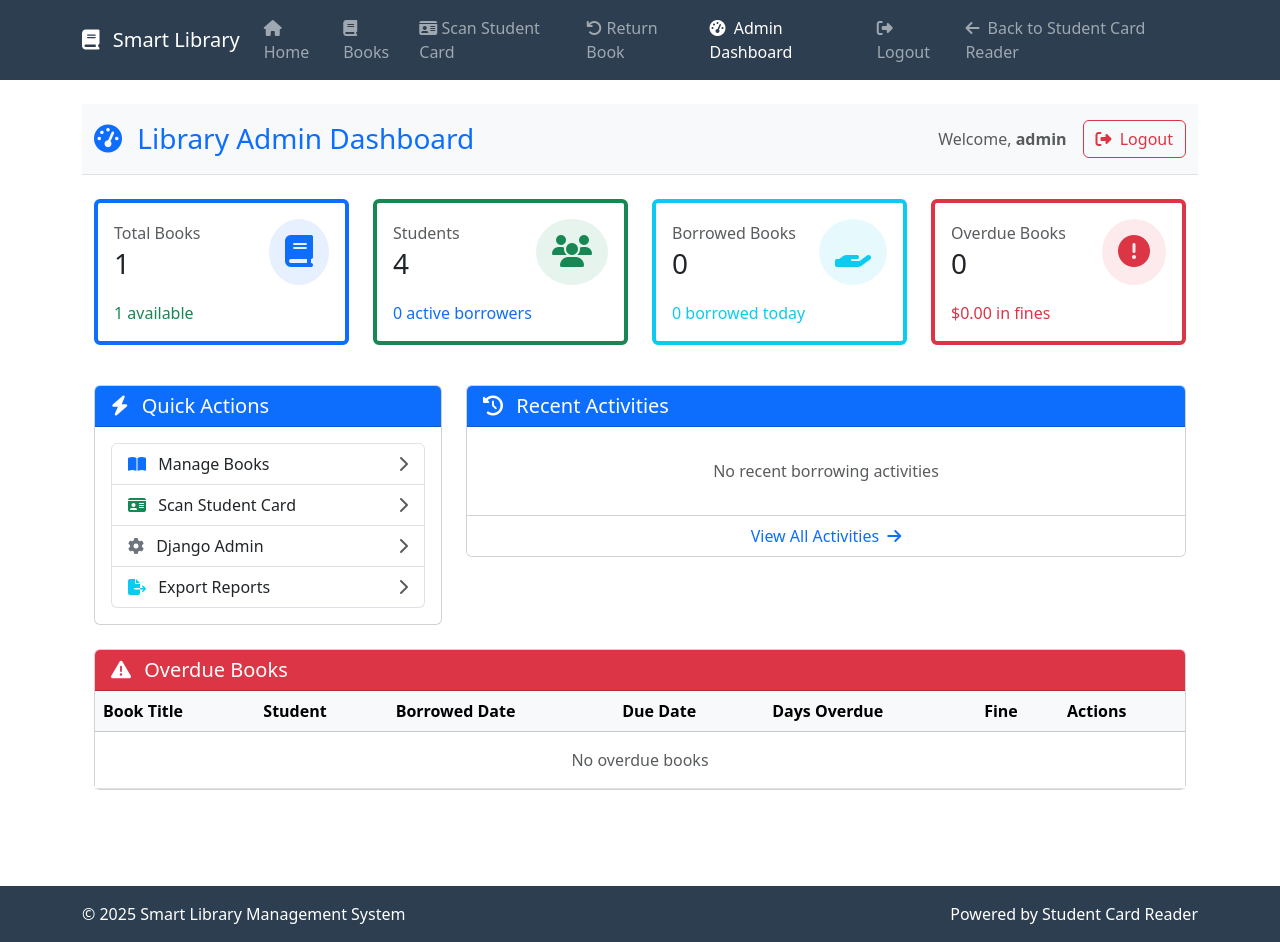
After one commit to thancode99382/student-card-readingpy, a Django app: page /library/admin/dashboard/ in a window 1280 px wide. The commit adds this page. Run offline with Django 5.2, Linux system fonts and the light colour scheme; a user stored in the database is signed in; data comes from the database, SQL or seed files in the repository; both versions use the stored data as it was after the commit; data that the repository does not hold is empty.

Commit message:
feat: login

```diff
--- a/readcardstudent/library/urls.py
+++ b/readcardstudent/library/urls.py
@@ -2,7 +2,13 @@ from django.urls import path
 from . import views
 
 urlpatterns = [
-    path('', views.library_home, name='library_home'),
+    # Login/Authentication URLs
+    path('', views.library_admin_login, name='library_admin_login'),
+    path('home/', views.library_home, name='library_home'),
+    path('admin/dashboard/', views.library_admin_dashboard, name='library_admin_dashboard'),
+    path('logout/', views.library_admin_logout, name='library_admin_logout'),
+
+    # Book related URLs
     path('books/', views.book_list, name='library_book_list'),
     path('books/<int:book_id>/', views.book_detail, name='library_book_detail'),
     path('students/<int:student_id>/', views.student_detail, name='library_student_detail'),
--- a/readcardstudent/library/views.py
+++ b/readcardstudent/library/views.py
@@ -1,8 +1,9 @@
 from django.shortcuts import render, redirect, get_object_or_404
 from django.contrib import messages
-from django.contrib.auth.decorators import login_required
+from django.contrib.auth import authenticate, login, logout
+from django.contrib.auth.decorators import login_required, user_passes_test
 from django.core.paginator import Paginator
-from django.db.models import Q
+from django.db.models import Q, Sum
 from django.utils import timezone
 from django.http import JsonResponse
 
@@ -10,6 +11,101 @@ from .models import Book, BorrowRecord, Reservation, BookCategory
 from students.models import StudentCard
 from .forms import BookSearchForm, BorrowBookForm, ReturnBookForm, ReservationForm
 
+def is_staff_user(user):
+    """Check if user is staff"""
+    return user.is_staff
+
+def library_admin_login(request):
+    """View for library login - serves both admin and regular users"""
+    # If user is already authenticated, redirect appropriately
+    if request.user.is_authenticated:
+        if request.user.is_staff:
+            return redirect('library_admin_dashboard')
+        else:
+            return redirect('library_home')
+
+    if request.method == 'POST':
+        username = request.POST.get('username')
+        password = request.POST.get('password')
+        user = authenticate(request, username=username, password=password)
+
+        if user is not None:
+            login(request, user)
+            messages.success(request, f"Welcome back, {user.username}!")
+
+            # Redirect staff users to the admin dashboard, regular users to the library home
+            if user.is_staff:
+                return redirect('library_admin_dashboard')
+            else:
+                return redirect('library_home')
+        else:
+            messages.error(request, "Invalid username or password")
+
+    return render(request, 'library/admin_login.html')
+
+@login_required(login_url='library_admin_login')
+@user_passes_test(is_staff_user, login_url='library_admin_login')
+def library_admin_dashboard(request):
+    """Admin dashboard for library management"""
+    today = timezone.now().date()
+
+    # Get statistics for the dashboard
+    total_books = Book.objects.count()
+    available_books = Book.objects.filter(available_copies__gt=0).count()
+    total_students = StudentCard.objects.count()
+
+    # Active students have at least one active borrow
+    active_students = StudentCard.objects.filter(
+        id__in=BorrowRecord.objects.filter(status__in=['borrowed', 'overdue']).values('student')
+    ).distinct().count()
+
+    # Borrow statistics
+    borrowed_books = BorrowRecord.objects.filter(status__in=['borrowed', 'overdue']).count()
+    borrowed_today = BorrowRecord.objects.filter(
+        borrowed_date__date=today
+    ).count()
+
+    # Overdue statistics
+    overdue_books = BorrowRecord.objects.filter(status='overdue').count()
+    total_fines = BorrowRecord.objects.filter(status__in=['borrowed', 'overdue']).aggregate(
+        total=Sum('fine_amount')
+    )['total'] or 0
+
+    # Recent borrows
+    recent_borrows = BorrowRecord.objects.filter(
+        status__in=['borrowed', 'overdue']
+    ).select_related('book', 'student').order_by('-borrowed_date')[:5]
+
+    # Overdue borrows with days calculation
+    overdue_borrows = BorrowRecord.objects.filter(status='overdue').select_related('book', 'student')
+
+    for borrow in overdue_borrows:
+        # Calculate days overdue
+        borrow.days_overdue = (timezone.now().date() - borrow.due_date).days
+
+    context = {
+        'total_books': total_books,
+        'available_books': available_books,
+        'total_students': total_students,
+        'active_students': active_students,
+        'borrowed_books': borrowed_books,
+        'borrowed_today': borrowed_today,
+        'overdue_books': overdue_books,
+        'total_fines': total_fines,
+        'recent_borrows': recent_borrows,
+        'overdue_borrows': overdue_borrows[:10],  # Limit to 10 most overdue books
+    }
+
+    return render(request, 'library/admin_dashboard.html', context)
+
+@login_required(login_url='library_admin_login')
+def library_admin_logout(request):
+    """Logout view for library admin"""
+    logout(request)
+    messages.info(request, "You have been logged out.")
+    return redirect('library_home')
+
+@login_required(login_url='library_admin_login')
 def library_home(request):
     """Home page view for the library"""
     recent_books = Book.objects.filter(available_copies__gt=0).order_by('-added_on')[:6]
@@ -25,6 +121,7 @@ def library_home(request):
     }
     return render(request, 'library/home.html', context)
 
+@login_required(login_url='library_admin_login')
 def book_list(request):
     """View for displaying all books with search and filter options"""
     form = BookSearchForm(request.GET)
@@ -63,6 +160,7 @@ def book_list(request):
     }
     return render(request, 'library/book_list.html', context)
 
+@login_required(login_url='library_admin_login')
 def book_detail(request, book_id):
     """View for displaying details of a specific book"""
     book = get_object_or_404(Book, id=book_id)
@@ -86,6 +184,7 @@ def book_detail(request, book_id):
     }
     return render(request, 'library/book_detail.html', context)
 
+@login_required(login_url='library_admin_login')
 def student_detail(request, student_id):
     """View for displaying a student's library activities"""
     student = get_object_or_404(StudentCard, id=student_id)
@@ -119,6 +218,7 @@ def student_detail(request, student_id):
     }
     return render(request, 'library/student_detail.html', context)
 
+@login_required(login_url='library_admin_login')
 def scan_student_card(request):
     """View for scanning a student card to access library services"""
     if request.method == 'POST' and request.FILES.get('card_image'):
@@ -128,6 +228,7 @@ def scan_student_card(request):
 
     return render(request, 'library/scan_card.html')
 
+@login_required(login_url='library_admin_login')
 def student_verification(request):
     """View for verifying a student after card scanning"""
     # Get the latest processed student card (assumes this was just created by scan_student_card)
@@ -156,6 +257,7 @@ def student_verification(request):
         messages.error(request, "No student card was found. Please scan your card again.")
         return redirect('library_scan_card')
 
+@login_required(login_url='library_admin_login')
 def borrow_book(request, book_id):
     """View for borrowing a book"""
     book = get_object_or_404(Book, id=book_id)
@@ -196,6 +298,7 @@ def borrow_book(request, book_id):
     }
     return render(request, 'library/borrow_book.html', context)
 
+@login_required(login_url='library_admin_login')
 def return_book(request, borrow_id=None):
     """View for returning a borrowed book"""
     if borrow_id:
@@ -258,6 +361,7 @@ def return_book(request, borrow_id=None):
 
     return render(request, 'library/find_borrowed_book.html')
 
+@login_required(login_url='library_admin_login')
 def reserve_book(request, book_id):
     """View for reserving a book"""
     book = get_object_or_404(Book, id=book_id)
@@ -303,6 +407,7 @@ def reserve_book(request, book_id):
     }
     return render(request, 'library/reserve_book.html', context)
 
+@login_required(login_url='library_admin_login')
 def cancel_reservation(request, reservation_id):
     """View for cancelling a book reservation"""
     reservation = get_object_or_404(Reservation, id=reservation_id)
--- /dev/null
+++ b/readcardstudent/templates/library/admin_dashboard.html
@@ -0,0 +1,240 @@
+{% extends 'library/base.html' %}
+
+{% block title %}Admin Dashboard - Library Management{% endblock %}
+
+{% block content %}
+<div class="container-fluid">
+    <!-- Admin Header Bar -->
+    <div class="row bg-light py-3 mb-4 border-bottom">
+        <div class="col-12 d-flex justify-content-between align-items-center">
+            <div>
+                <h3 class="m-0 text-primary">
+                    <i class="fas fa-tachometer-alt me-2"></i> Library Admin Dashboard
+                </h3>
+            </div>
+            <div class="d-flex align-items-center">
+                <span class="me-3 text-muted">Welcome, <strong>{{ request.user.username }}</strong></span>
+                <a href="{% url 'library_admin_logout' %}" class="btn btn-outline-danger">
+                    <i class="fas fa-sign-out-alt me-1"></i> Logout
+                </a>
+            </div>
+        </div>
+    </div>
+
+    <!-- Stats Row -->
+    <div class="row mb-4">
+        <div class="col-md-3 mb-3">
+            <div class="card h-100 border-primary border-start border-4">
+                <div class="card-body">
+                    <div class="d-flex justify-content-between align-items-center">
+                        <div>
+                            <h6 class="text-muted mb-1">Total Books</h6>
+                            <h3 class="mb-0">{{ total_books }}</h3>
+                        </div>
+                        <div class="bg-primary bg-opacity-10 p-3 rounded-circle">
+                            <i class="fas fa-book fa-2x text-primary"></i>
+                        </div>
+                    </div>
+                    <div class="mt-3 text-success">
+                        {{ available_books }} available
+                    </div>
+                </div>
+            </div>
+        </div>
+
+        <div class="col-md-3 mb-3">
+            <div class="card h-100 border-success border-start border-4">
+                <div class="card-body">
+                    <div class="d-flex justify-content-between align-items-center">
+                        <div>
+                            <h6 class="text-muted mb-1">Students</h6>
+                            <h3 class="mb-0">{{ total_students }}</h3>
+                        </div>
+                        <div class="bg-success bg-opacity-10 p-3 rounded-circle">
+                            <i class="fas fa-users fa-2x text-success"></i>
+                        </div>
+                    </div>
+                    <div class="mt-3 text-primary">
+                        {{ active_students }} active borrowers
+                    </div>
+                </div>
+            </div>
+        </div>
+
+        <div class="col-md-3 mb-3">
+            <div class="card h-100 border-info border-start border-4">
+                <div class="card-body">
+                    <div class="d-flex justify-content-between align-items-center">
+                        <div>
+                            <h6 class="text-muted mb-1">Borrowed Books</h6>
+                            <h3 class="mb-0">{{ borrowed_books }}</h3>
+                        </div>
+                        <div class="bg-info bg-opacity-10 p-3 rounded-circle">
+                            <i class="fas fa-hand-holding fa-2x text-info"></i>
+                        </div>
+                    </div>
+                    <div class="mt-3 text-info">
+                        {{ borrowed_today }} borrowed today
+                    </div>
+                </div>
+            </div>
+        </div>
+
+        <div class="col-md-3 mb-3">
+            <div class="card h-100 border-danger border-start border-4">
+                <div class="card-body">
+                    <div class="d-flex justify-content-between align-items-center">
+                        <div>
+                            <h6 class="text-muted mb-1">Overdue Books</h6>
+                            <h3 class="mb-0">{{ overdue_books }}</h3>
+                        </div>
+                        <div class="bg-danger bg-opacity-10 p-3 rounded-circle">
+                            <i class="fas fa-exclamation-circle fa-2x text-danger"></i>
+                        </div>
+                    </div>
+                    <div class="mt-3 text-danger">
+                        ${{ total_fines|floatformat:2 }} in fines
+                    </div>
+                </div>
+            </div>
+        </div>
+    </div>
+
+    <div class="row">
+        <!-- Quick Actions Panel -->
+        <div class="col-md-4 mb-4">
+            <div class="card">
+                <div class="card-header bg-primary text-white">
+                    <h5 class="mb-0"><i class="fas fa-bolt me-2"></i> Quick Actions</h5>
+                </div>
+                <div class="card-body">
+                    <div class="list-group">
+                        <a href="{% url 'library_book_list' %}" class="list-group-item list-group-item-action">
+                            <div class="d-flex justify-content-between align-items-center">
+                                <div>
+                                    <i class="fas fa-book-open me-2 text-primary"></i> Manage Books
+                                </div>
+                                <i class="fas fa-chevron-right text-muted"></i>
+                            </div>
+                        </a>
+                        <a href="{% url 'library_scan_card' %}" class="list-group-item list-group-item-action">
+                            <div class="d-flex justify-content-between align-items-center">
+                                <div>
+                                    <i class="fas fa-id-card me-2 text-success"></i> Scan Student Card
+                                </div>
+                                <i class="fas fa-chevron-right text-muted"></i>
+                            </div>
+                        </a>
+                        <a href="{% url 'admin:index' %}" target="_blank" class="list-group-item list-group-item-action">
+                            <div class="d-flex justify-content-between align-items-center">
+                                <div>
+                                    <i class="fas fa-cog me-2 text-secondary"></i> Django Admin
+                                </div>
+                                <i class="fas fa-chevron-right text-muted"></i>
+                            </div>
+                        </a>
+                        <a href="#" class="list-group-item list-group-item-action">
+                            <div class="d-flex justify-content-between align-items-center">
+                                <div>
+                                    <i class="fas fa-file-export me-2 text-info"></i> Export Reports
+                                </div>
+                                <i class="fas fa-chevron-right text-muted"></i>
+                            </div>
+                        </a>
+                    </div>
+                </div>
+            </div>
+        </div>
+
+        <!-- Recent Activities -->
+        <div class="col-md-8 mb-4">
+            <div class="card">
+                <div class="card-header bg-primary text-white">
+                    <h5 class="mb-0"><i class="fas fa-history me-2"></i> Recent Activities</h5>
+                </div>
+                <div class="card-body">
+                    <ul class="list-group list-group-flush">
+                        {% for borrow in recent_borrows %}
+                        <li class="list-group-item py-3">
+                            <div class="d-flex align-items-center">
+                                <div class="bg-primary bg-opacity-10 p-2 rounded me-3">
+                                    <i class="fas fa-book text-primary"></i>
+                                </div>
+                                <div>
+                                    <h6 class="mb-0">{{ borrow.student.name }} borrowed "{{ borrow.book.title }}"</h6>
+                                    <small class="text-muted">{{ borrow.borrowed_date|date:"F j, Y, g:i a" }}</small>
+                                </div>
+                            </div>
+                        </li>
+                        {% empty %}
+                        <li class="list-group-item py-3 text-center text-muted">
+                            No recent borrowing activities
+                        </li>
+                        {% endfor %}
+                    </ul>
+                </div>
+                <div class="card-footer bg-white text-center">
+                    <a href="#" class="text-decoration-none">View All Activities <i class="fas fa-arrow-right ms-1"></i></a>
+                </div>
+            </div>
+        </div>
+    </div>
+
+    <div class="row">
+        <!-- Overdue Books -->
+        <div class="col-md-12 mb-4">
+            <div class="card">
+                <div class="card-header bg-danger text-white">
+                    <h5 class="mb-0"><i class="fas fa-exclamation-triangle me-2"></i> Overdue Books</h5>
+                </div>
+                <div class="card-body p-0">
+                    <div class="table-responsive">
+                        <table class="table table-hover mb-0">
+                            <thead class="table-light">
+                                <tr>
+                                    <th>Book Title</th>
+                                    <th>Student</th>
+                                    <th>Borrowed Date</th>
+                                    <th>Due Date</th>
+                                    <th>Days Overdue</th>
+                                    <th>Fine</th>
+                                    <th>Actions</th>
+                                </tr>
+                            </thead>
+                            <tbody>
+                                {% for borrow in overdue_borrows %}
+                                <tr>
+                                    <td>
+                                        <a href="{% url 'library_book_detail' borrow.book.id %}" class="text-decoration-none">
+                                            {{ borrow.book.title }}
+                                        </a>
+                                    </td>
+                                    <td>
+                                        <a href="{% url 'library_student_detail' borrow.student.id %}" class="text-decoration-none">
+                                            {{ borrow.student.name }}
+                                        </a>
+                                    </td>
+                                    <td>{{ borrow.borrowed_date|date:"M d, Y" }}</td>
+                                    <td class="text-danger">{{ borrow.due_date|date:"M d, Y" }}</td>
+                                    <td>{{ borrow.days_overdue }} days</td>
+                                    <td>${{ borrow.fine_amount|floatformat:2 }}</td>
+                                    <td>
+                                        <a href="{% url 'library_return_book' borrow.id %}" class="btn btn-sm btn-outline-primary">
+                                            <i class="fas fa-undo me-1"></i> Return
+                                        </a>
+                                    </td>
+                                </tr>
+                                {% empty %}
+                                <tr>
+                                    <td colspan="7" class="text-center py-3 text-muted">No overdue books</td>
+                                </tr>
+                                {% endfor %}
+                            </tbody>
+                        </table>
+                    </div>
+                </div>
+            </div>
+        </div>
+    </div>
+</div>
+{% endblock %}
--- a/readcardstudent/templates/library/base.html
+++ b/readcardstudent/templates/library/base.html
@@ -69,6 +69,24 @@
                     </li>
                 </ul>
                 <ul class="navbar-nav ms-auto">
+                    {% if request.user.is_authenticated and request.user.is_staff %}
+                    <li class="nav-item">
+                        <a class="nav-link {% if '/library/admin/dashboard/' in request.path %}active{% endif %}" href="{% url 'library_admin_dashboard' %}">
+                            <i class="fas fa-tachometer-alt me-1"></i> Admin Dashboard
+                        </a>
+                    </li>
+                    <li class="nav-item">
+                        <a class="nav-link" href="{% url 'library_admin_logout' %}">
+                            <i class="fas fa-sign-out-alt me-1"></i> Logout
+                        </a>
+                    </li>
+                    {% else %}
+                    <li class="nav-item">
+                        <a class="nav-link {% if '/library/admin/login/' in request.path %}active{% endif %}" href="{% url 'library_admin_login' %}">
+                            <i class="fas fa-user-shield me-1"></i> Admin Login
+                        </a>
+                    </li>
+                    {% endif %}
                     <li class="nav-item">
                         <a class="nav-link" href="{% url 'home' %}">
                             <i class="fas fa-arrow-left me-1"></i> Back to Student Card Reader
```
Also changed, not shown: readcardstudent/templates/library/admin_login.html (added, +53 -0 lines), readcardstudent/db.sqlite3, readcardstudent/media/student_cards/bdc26c28-3865-4060-a35c-40d78d106b70_KyF2vVg.jpg (added), readcardstudent/media/visualizations/card_4_a31b360e_combined.jpg (added), readcardstudent/media/visualizations/card_4_a31b360e_original.jpg (added), readcardstudent/media/visualizations/card_4_a31b360e_processed.jpg (added), readcardstudent/media/visualizations/card_4_a31b360e_regions.jpg (added), 1 other file.
